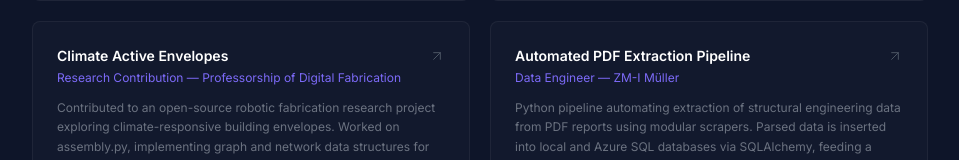
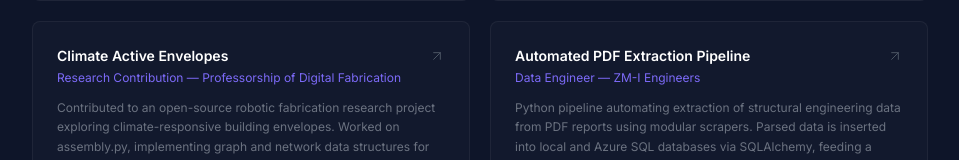
Before and after one commit to Shavss/Shavss.github.io, a Next.js app: page /projects in a window 1280 px wide. Shown: the part 559-719 px from the top of the page, without its empty margins (160-1119 px from the left). Built offline with nearby package versions, Linux system fonts and the light colour scheme.

Commit message:
correcting spelling mistake

```diff
--- a/data/projectsData.js
+++ b/data/projectsData.js
@@ -25,7 +25,7 @@ export const featured = [
     },
     {
         name: 'Automated PDF Extraction Pipeline',
-        subtitle: 'Data Engineer — ZM-I Müller',
+        subtitle: 'Data Engineer — ZM-I Engineers',
         description:
           'Python pipeline automating extraction of structural engineering data from PDF reports using modular scrapers. Parsed data is inserted into local and Azure SQL databases via SQLAlchemy, feeding a physics-informed neural network for structural design optimisation.',
         tags: ['Python', 'SQL', 'Azure', 'SQLAlchemy', 'Automation'],
```
